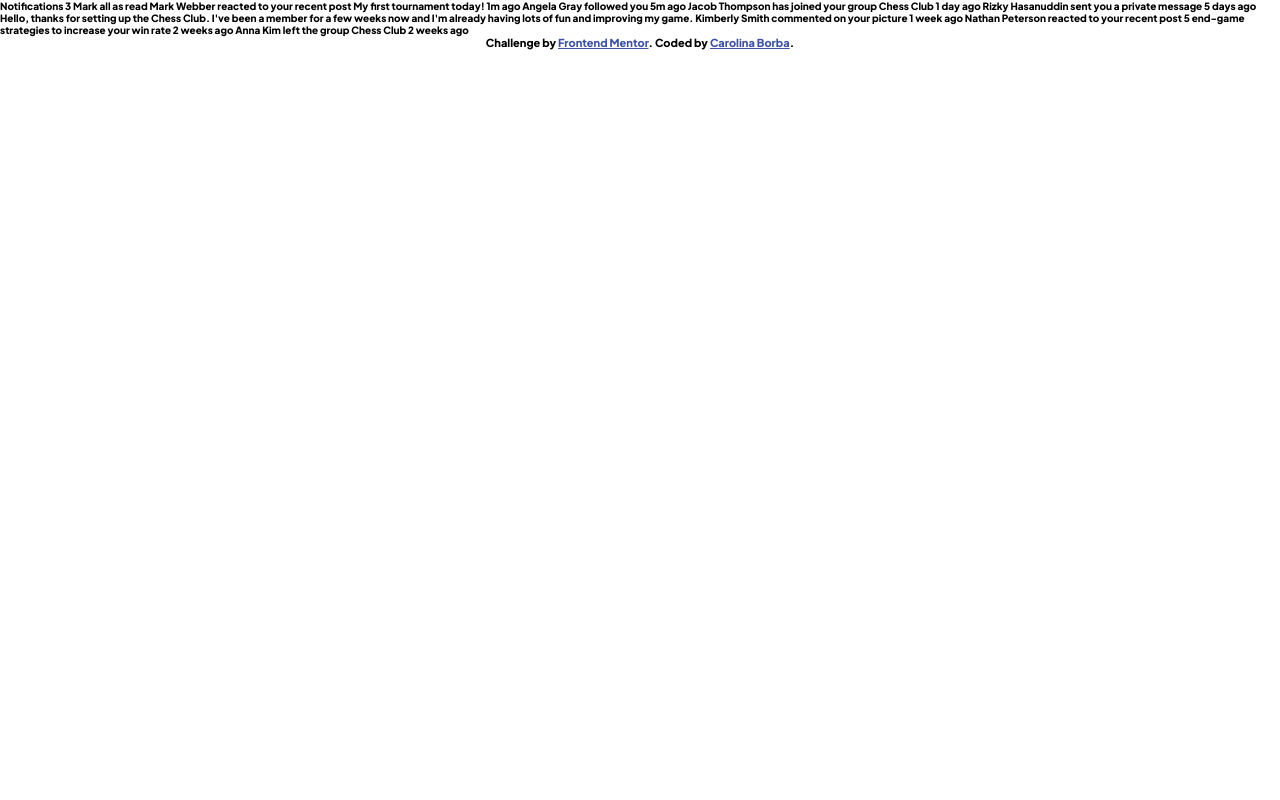
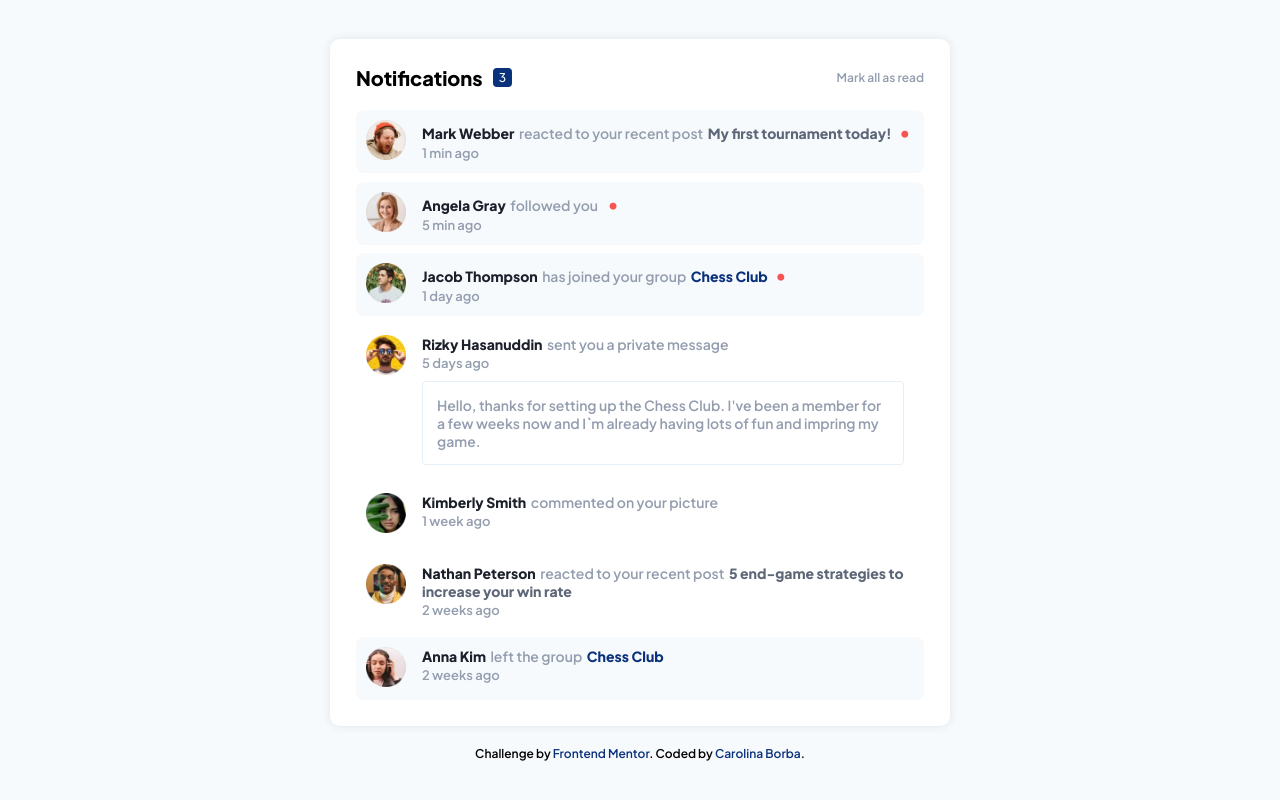
Before and after one commit to anacarolinabmv/FM-notifications-page, a plain HTML site: page index.html in a window 1280 px wide. Drawn offline with Linux system fonts and the light colour scheme.

Commit message:
finished basic html and style sheets

```diff
--- a/index.html
+++ b/index.html
@@ -11,12 +11,99 @@
 
   <body>
     <main>
-      Notifications 3 Mark all as read Mark Webber reacted to your recent post My first tournament today! 1m ago Angela
-      Gray followed you 5m ago Jacob Thompson has joined your group Chess Club 1 day ago Rizky Hasanuddin sent you a
-      private message 5 days ago Hello, thanks for setting up the Chess Club. I've been a member for a few weeks now and
-      I'm already having lots of fun and improving my game. Kimberly Smith commented on your picture 1 week ago Nathan
-      Peterson reacted to your recent post 5 end-game strategies to increase your win rate 2 weeks ago Anna Kim left the
-      group Chess Club 2 weeks ago
+      <div class="container">
+        <div class="heading--container">
+          <h3 class="heading">Notifications</h3>
+          <span class="unread--notifications-msg">3</span>
+          <span class="mark--read" id="read">Mark all as read</span>
+        </div>
+        <div class="notification unread">
+          <div class="picture">
+            <img src="assets/images/avatar-mark-webber.webp" class="profile--picture" alt="User picture" />
+          </div>
+          <div class="message">
+            <span class="name"><a href="#">Mark Webber</a></span>
+            <span class="action">reacted to your recent post</span>
+            <span class="post"><a href="$">My first tournament today!</a></span>
+            <span class="unread--dot">&#x2022;</span>
+            <div class="time">1 min ago</div>
+          </div>
+        </div>
+
+        <div class="notification unread">
+          <div class="picture">
+            <img src="assets/images/avatar-angela-gray.webp" class="profile--picture" alt="User picture" />
+          </div>
+          <div class="message">
+            <span class="name"><a href="#">Angela Gray</a></span>
+            <span class="action">followed you</span>
+            <span class="unread--dot">&#x2022;</span>
+            <div class="time">5 min ago</div>
+          </div>
+        </div>
+
+        <div class="notification unread">
+          <div class="picture">
+            <img src="assets/images/avatar-jacob-thompson.webp" class="profile--picture" alt="User picture" />
+          </div>
+          <div class="message">
+            <span class="name"><a href="#">Jacob Thompson</a></span>
+            <span class="action">has joined your group</span>
+            <span class="group"><a href="#">Chess Club</a></span>
+            <span class="unread--dot">&#x2022;</span>
+            <div class="time">1 day ago</div>
+          </div>
+        </div>
+        <div class="notification">
+          <div class="picture">
+            <img src="assets/images/avatar-rizky-hasanuddin.webp" class="profile--picture" alt="User picture" />
+          </div>
+          <div class="message">
+            <span class="name"><a href="#">Rizky Hasanuddin</a></span>
+            <span class="action">sent you a private message</span>
+            <div class="time">5 days ago</div>
+            <div class="private--msg">
+              <p>
+                Hello, thanks for setting up the Chess Club. I've been a member for a few weeks now and I`m already
+                having lots of fun and impring my game.
+              </p>
+            </div>
+          </div>
+        </div>
+        <div class="notification">
+          <div class="picture">
+            <img src="assets/images/avatar-kimberly-smith.webp" class="profile--picture" alt="User picture" />
+          </div>
+          <div class="message">
+            <span class="name"><a href="#">Kimberly Smith</a></span>
+            <span class="action">commented on your picture</span>
+            <div class="time">1 week ago</div>
+          </div>
+        </div>
+        <div class="notification">
+          <div class="picture">
+            <img src="assets/images/avatar-nathan-peterson.webp" class="profile--picture" alt="User picture" />
+          </div>
+          <div class="message">
+            <span class="name"><a href="#">Nathan Peterson</a></span>
+            <span class="action">reacted to your recent post </span>
+            <span class="post"><a href="#">5 end-game strategies to increase your win rate</a></span>
+
+            <div class="time">2 weeks ago</div>
+          </div>
+        </div>
+        <div class="notification unread">
+          <div class="picture">
+            <img src="assets/images/avatar-anna-kim.webp" class="profile--picture" alt="User picture" />
+          </div>
+          <div class="message">
+            <span class="name"><a href="#">Anna Kim</a></span>
+            <span class="action">left the group</span>
+            <span class="group"><a href="#">Chess Club</a></span>
+            <div class="time">2 weeks ago</div>
+          </div>
+        </div>
+      </div>
     </main>
 
     <footer>
--- a/style.css
+++ b/style.css
@@ -1,13 +1,9 @@
-@import url('https://fonts.googleapis.com/css2?family=Plus+Jakarta+Sans:ital,wght@0,800;1,500&display=swap');
-
+@import url('https://fonts.googleapis.com/css2?family=Plus+Jakarta+Sans:wght@500;600;700;800&display=swap');
 * {
   box-sizing: border-box;
   margin: 0;
   padding: 0;
   font-family: 'Plus Jakarta Sans', sans-serif;
-}
-html {
-  font-size: 62.5%;
 }
 
 :root {
@@ -15,16 +11,130 @@ html {
   --very-light-grayish-blue: hsl(210, 60%, 98%);
   --light-grayish-blue-1: hsl(211, 68%, 94%);
   --light-grayish-blue-2: hsl(205, 33%, 90%);
-  --grayish-blue: hsl(219, 14%, 63%);
+  --grayish-blue: rgb(147, 157, 174);
   --dark-grayish-blue: hsl(219, 12%, 42%);
   --very-dark-blue: hsl(224, 21%, 14%);
   --red: hsl(1, 90%, 64%);
   --blue: hsl(219, 85%, 26%);
 }
+
+html {
+  font-size: 62.5%;
+}
+
+body {
+  background-color: var(--very-light-grayish-blue);
+  height: 100vh;
+  width: 100%;
+  display: flex;
+  flex-direction: column;
+  justify-content: center;
+  align-items: center;
+  padding: 0 4rem;
+}
+.container {
+  background-color: var(--white);
+  border-radius: 10px;
+  max-width: 62rem;
+  padding: 2.6rem;
+  box-shadow: 0 0 10px rgb(51, 51, 51, 0.1);
+}
+.heading--container {
+  margin-bottom: 2rem;
+  display: flex;
+  align-items: center;
+}
+.heading {
+  display: inline;
+  font-size: 2rem;
+  font-weight: 800;
+}
+.unread--notifications-msg {
+  padding: 0.2rem 0.6rem;
+  background-color: var(--blue);
+  border-radius: 4px;
+  color: var(--white);
+  font-size: 1.2rem;
+  margin-left: 1rem;
+}
+.mark--read {
+  color: var(--grayish-blue);
+  font-size: 1.2rem;
+  font-weight: 600;
+  cursor: pointer;
+  margin-left: auto;
+}
+.notification {
+  border-radius: 8px;
+  display: flex;
+  align-items: flex-start;
+  gap: 1.6rem;
+  padding: 1rem;
+  font-size: 1.4rem;
+  font-weight: 600;
+}
+.notification:not(:last-child) {
+  margin-bottom: 0.6em;
+}
+.unread {
+  background-color: var(--very-light-grayish-blue);
+  cursor: pointer;
+}
+.profile--picture {
+  height: 40px;
+  width: 40px;
+}
+.align--top {
+  align-self: start;
+}
+.name a {
+  font-weight: 800;
+  color: var(--very-dark-blue);
+  text-decoration: none;
+}
+
+.action {
+  color: var(--grayish-blue);
+  padding: 0 0.2rem;
+}
+
+.group a {
+  color: var(--blue);
+  font-weight: 800;
+  text-decoration: none;
+}
+.post a {
+  color: var(--dark-grayish-blue);
+  font-weight: 800;
+  text-decoration: none;
+}
+.private--msg {
+  border: 1px solid var(--light-grayish-blue-1);
+  border-radius: 4px;
+  width: 98%;
+  margin-top: 1rem;
+  padding: 1em;
+  color: var(--grayish-blue);
+}
+.unread--dot {
+  font-size: 1.8rem;
+  margin-left: 0.5rem;
+  color: var(--red);
+}
+
+.time {
+  font-size: 1.3rem;
+  color: var(--grayish-blue);
+  padding-top: 0.2rem;
+}
+
 .attribution {
-  font-size: 11px;
+  margin-top: 2rem;
   text-align: center;
+  font-size: 1.2rem;
+  font-weight: 600;
 }
 .attribution a {
-  color: hsl(228, 45%, 44%);
+  color: var(--blue);
+  text-decoration: none;
 }
```
